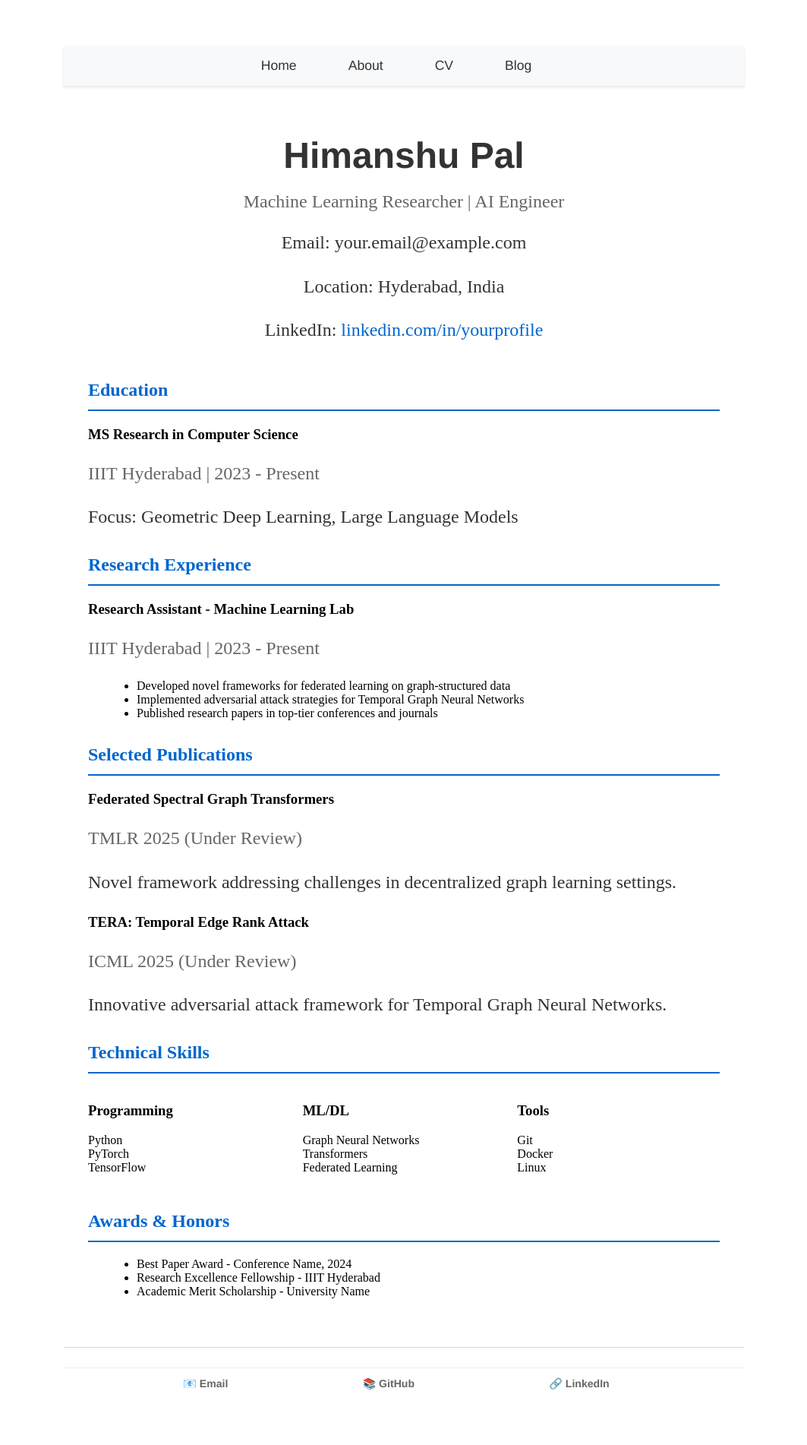
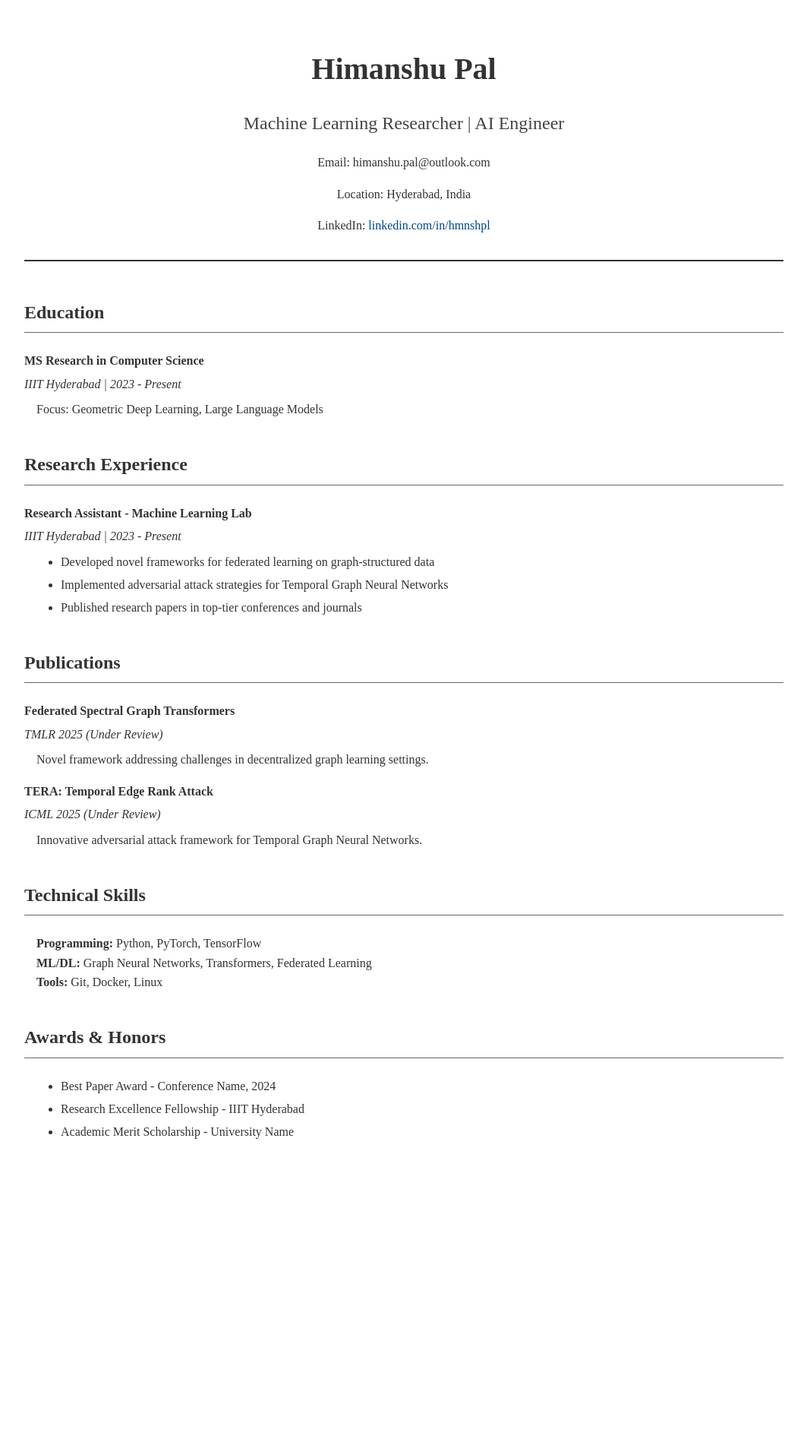
Before and after one commit to ansh997/ansh997.github.io, a Jekyll site: the page built from cv/cv.html, in a window 1280 px wide. Shown: the whole page at 76% size, without its empty margins (108-1171 px from the left). Built offline with Jekyll 4.4.1, drawn with Linux system fonts in a browser that asks for light colours; after the commit the page ends 1575 px from its top, so only the background shows below that.

Commit message:
improved cv format

```diff
--- /dev/null
+++ b/_layouts/cv.html
@@ -0,0 +1,113 @@
+<!DOCTYPE html>
+<html lang="en">
+<head>
+    <meta charset="UTF-8">
+    <meta name="viewport" content="width=device-width, initial-scale=1.0">
+    <title>{{ page.title }}</title>
+    <style>
+        /* Academic CV specific styles */
+        body {
+            font-family: "Times New Roman", Times, serif;
+            line-height: 1.6;
+            color: #333;
+            max-width: 1000px;
+            margin: 0 auto;
+            padding: 2em;
+        }
+
+        .cv-header {
+            text-align: center;
+            margin-bottom: 3em;
+            border-bottom: 2px solid #333;
+            padding-bottom: 1em;
+        }
+
+        .cv-name {
+            font-size: 2.5em;
+            margin-bottom: 0.2em;
+        }
+
+        .cv-title {
+            font-size: 1.5em;
+            font-weight: normal;
+            color: #444;
+        }
+
+        .contact-info {
+            margin-top: 1em;
+            font-size: 1em;
+        }
+
+        section {
+            margin-bottom: 2.5em;
+        }
+
+        .section-heading {
+            font-size: 1.5em;
+            font-weight: bold;
+            border-bottom: 1px solid #666;
+            padding-bottom: 0.3em;
+            margin-bottom: 1em;
+        }
+
+        .entry {
+            margin-bottom: 1.5em;
+        }
+
+        .entry-title {
+            font-weight: bold;
+            margin-bottom: 0.3em;
+        }
+
+        .entry-details {
+            margin-bottom: 0.5em;
+            font-style: italic;
+        }
+
+        .entry-description {
+            margin-left: 1em;
+        }
+
+        ul {
+            margin: 0.5em 0 0.5em 2em;
+            padding: 0;
+        }
+
+        li {
+            margin-bottom: 0.3em;
+        }
+
+        a {
+            color: #00458b;
+            text-decoration: none;
+        }
+
+        a:hover {
+            text-decoration: underline;
+        }
+
+        .publication-entry {
+            margin-bottom: 1em;
+        }
+
+        .publication-authors {
+            font-style: italic;
+        }
+
+        @media print {
+            body {
+                padding: 0.5in;
+                font-size: 12pt;
+            }
+
+            a {
+                text-decoration: none;
+                color: #000;
+            }
+        }
+    </style>
+</head>
+<body>
+    {{ content }}
+</body>
+</html>
--- a/cv/cv.html
+++ b/cv/cv.html
@@ -1,92 +1,78 @@
 ---
-layout: default
-title: Curriculum Vitae
+layout: cv
+title: Curriculum Vitae - Himanshu Pal
 ---
 
-<div class="cv-container" style="max-width: 900px; margin: 0 auto; padding: 2em;">
-    <header class="cv-header" style="text-align: center; margin-bottom: 3em;">
-        <h1 style="font-size: 3em; color: #333; margin-bottom: 0.2em;">Himanshu Pal</h1>
-        <h2 style="color: #666; font-weight: 300;">Machine Learning Researcher | AI Engineer</h2>
-        <div class="contact-info" style="margin-top: 1em; color: #666;">
-            <p>Email: your.email@example.com</p>
+<div class="cv-container">
+    <header class="cv-header">
+        <h1 class="cv-name">Himanshu Pal</h1>
+        <h2 class="cv-title">Machine Learning Researcher | AI Engineer</h2>
+        <div class="contact-info">
+            <p>Email: himanshu.pal@outlook.com</p>
             <p>Location: Hyderabad, India</p>
-            <p>LinkedIn: <a href="#" style="color: #0066cc; text-decoration: none;">linkedin.com/in/yourprofile</a></p>
+            <p>LinkedIn: <a href="#">linkedin.com/in/hmnshpl</a></p>
         </div>
     </header>
 
-    <section class="education" style="margin-bottom: 2em;">
-        <h2 style="color: #0066cc; border-bottom: 2px solid #0066cc; padding-bottom: 0.5em;">Education</h2>
-        <div class="education-item" style="margin: 1em 0;">
-            <h3>MS Research in Computer Science</h3>
-            <p style="color: #666;">IIIT Hyderabad | 2023 - Present</p>
-            <p>Focus: Geometric Deep Learning, Large Language Models</p>
+    <section>
+        <h2 class="section-heading">Education</h2>
+        <div class="entry">
+            <div class="entry-title">MS Research in Computer Science</div>
+            <div class="entry-details">IIIT Hyderabad | 2023 - Present</div>
+            <div class="entry-description">Focus: Geometric Deep Learning, Large Language Models</div>
         </div>
-        <!-- Add more education items as needed -->
     </section>
 
-    <section class="research-experience" style="margin-bottom: 2em;">
-        <h2 style="color: #0066cc; border-bottom: 2px solid #0066cc; padding-bottom: 0.5em;">Research Experience</h2>
-        <div class="experience-item" style="margin: 1em 0;">
-            <h3>Research Assistant - Machine Learning Lab</h3>
-            <p style="color: #666;">IIIT Hyderabad | 2023 - Present</p>
-            <ul style="list-style-type: disc; margin-left: 1.5em;">
+    <section>
+        <h2 class="section-heading">Research Experience</h2>
+        <div class="entry">
+            <div class="entry-title">Research Assistant - Machine Learning Lab</div>
+            <div class="entry-details">IIIT Hyderabad | 2023 - Present</div>
+            <div class="entry-description">
+                <ul>
                     <li>Developed novel frameworks for federated learning on graph-structured data</li>
                     <li>Implemented adversarial attack strategies for Temporal Graph Neural Networks</li>
                     <li>Published research papers in top-tier conferences and journals</li>
                 </ul>
             </div>
-    </section>
-
-    <section class="publications" style="margin-bottom: 2em;">
-        <h2 style="color: #0066cc; border-bottom: 2px solid #0066cc; padding-bottom: 0.5em;">Selected Publications</h2>
-        <div class="publication-item" style="margin: 1em 0;">
-            <h3>Federated Spectral Graph Transformers</h3>
-            <p style="color: #666;">TMLR 2025 (Under Review)</p>
-            <p>Novel framework addressing challenges in decentralized graph learning settings.</p>
-        </div>
-        <div class="publication-item" style="margin: 1em 0;">
-            <h3>TERA: Temporal Edge Rank Attack</h3>
-            <p style="color: #666;">ICML 2025 (Under Review)</p>
-            <p>Innovative adversarial attack framework for Temporal Graph Neural Networks.</p>
         </div>
     </section>
 
-    <section class="skills" style="margin-bottom: 2em;">
-        <h2 style="color: #0066cc; border-bottom: 2px solid #0066cc; padding-bottom: 0.5em;">Technical Skills</h2>
-        <div class="skills-grid" style="display: grid; grid-template-columns: repeat(auto-fit, minmax(200px, 1fr)); gap: 1em;">
-            <div class="skill-category">
-                <h3>Programming</h3>
-                <ul style="list-style-type: none; padding: 0;">
-                    <li>Python</li>
-                    <li>PyTorch</li>
-                    <li>TensorFlow</li>
-                </ul>
+    <section>
+        <h2 class="section-heading">Publications</h2>
+        <div class="publication-entry">
+            <div class="entry-title">Federated Spectral Graph Transformers</div>
+            <div class="entry-details">TMLR 2025 (Under Review)</div>
+            <div class="entry-description">Novel framework addressing challenges in decentralized graph learning settings.</div>
         </div>
-            <div class="skill-category">
-                <h3>ML/DL</h3>
-                <ul style="list-style-type: none; padding: 0;">
-                    <li>Graph Neural Networks</li>
-                    <li>Transformers</li>
-                    <li>Federated Learning</li>
-                </ul>
+        <div class="publication-entry">
+            <div class="entry-title">TERA: Temporal Edge Rank Attack</div>
+            <div class="entry-details">ICML 2025 (Under Review)</div>
+            <div class="entry-description">Innovative adversarial attack framework for Temporal Graph Neural Networks.</div>
         </div>
-            <div class="skill-category">
-                <h3>Tools</h3>
-                <ul style="list-style-type: none; padding: 0;">
-                    <li>Git</li>
-                    <li>Docker</li>
-                    <li>Linux</li>
+    </section>
+
+    <section>
+        <h2 class="section-heading">Technical Skills</h2>
+        <div class="entry">
+            <div class="entry-description">
+                <strong>Programming:</strong> Python, PyTorch, TensorFlow<br>
+                <strong>ML/DL:</strong> Graph Neural Networks, Transformers, Federated Learning<br>
+                <strong>Tools:</strong> Git, Docker, Linux
+            </div>
+        </div>
+    </section>
+
+    <section>
+        <h2 class="section-heading">Awards & Honors</h2>
+        <div class="entry">
+            <div class="entry-description">
+                <ul>
+                    <li>Best Paper Award - Conference Name, 2024</li>
+                    <li>Research Excellence Fellowship - IIIT Hyderabad</li>
+                    <li>Academic Merit Scholarship - University Name</li>
                 </ul>
             </div>
         </div>
     </section>
-
-    <section class="awards" style="margin-bottom: 2em;">
-        <h2 style="color: #0066cc; border-bottom: 2px solid #0066cc; padding-bottom: 0.5em;">Awards & Honors</h2>
-        <ul style="list-style-type: disc; margin-left: 1.5em;">
-            <li>Best Paper Award - Conference Name, 2024</li>
-            <li>Research Excellence Fellowship - IIIT Hyderabad</li>
-            <li>Academic Merit Scholarship - University Name</li>
-        </ul>
-    </section>
 </div>
```
Lines whose indentation alone changed are shown as unchanged.
